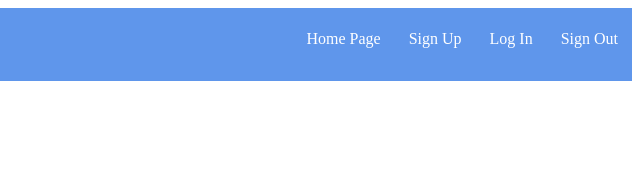
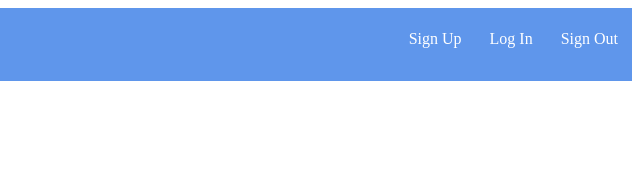
Before and after one commit to somebodie/Food-App, a website: page public/index.html in a window 1280 px wide. Shown: the full height of the page, 640-1280 px from the left. Drawn offline with nearby package versions, Linux system fonts and the light colour scheme; some packages are replaced by stand-ins of ours.

Commit message:
index home page change on nav bar

```diff
--- a/public/index.html
+++ b/public/index.html
@@ -24,8 +24,7 @@
             <li class="li-navbar" ui-sref='home'>Sign Out</li>
             <li class="li-navbar" ui-sref='users'>Log In</li>
             <li class="li-navbar" ui-sref='users'>Sign Up</li>
-            <li class="li-navbar" ui-sref='home'>Home Page</li>
-            <h3 class="app-name"> What's Cooking?  </h3>
+            <h3 class="app-name" ui-sref='home'> What's Cooking?  </h3>
           <ul>
         </nav>
     </header>
```
